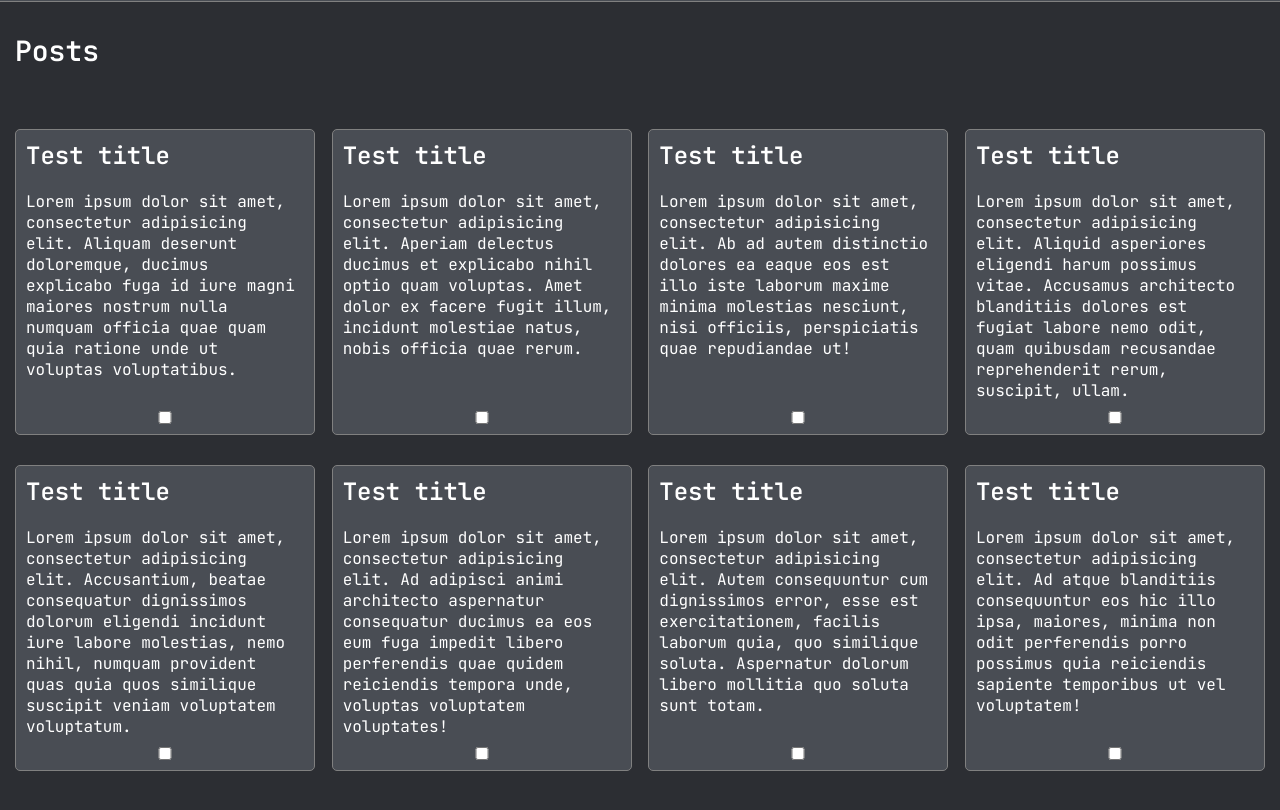
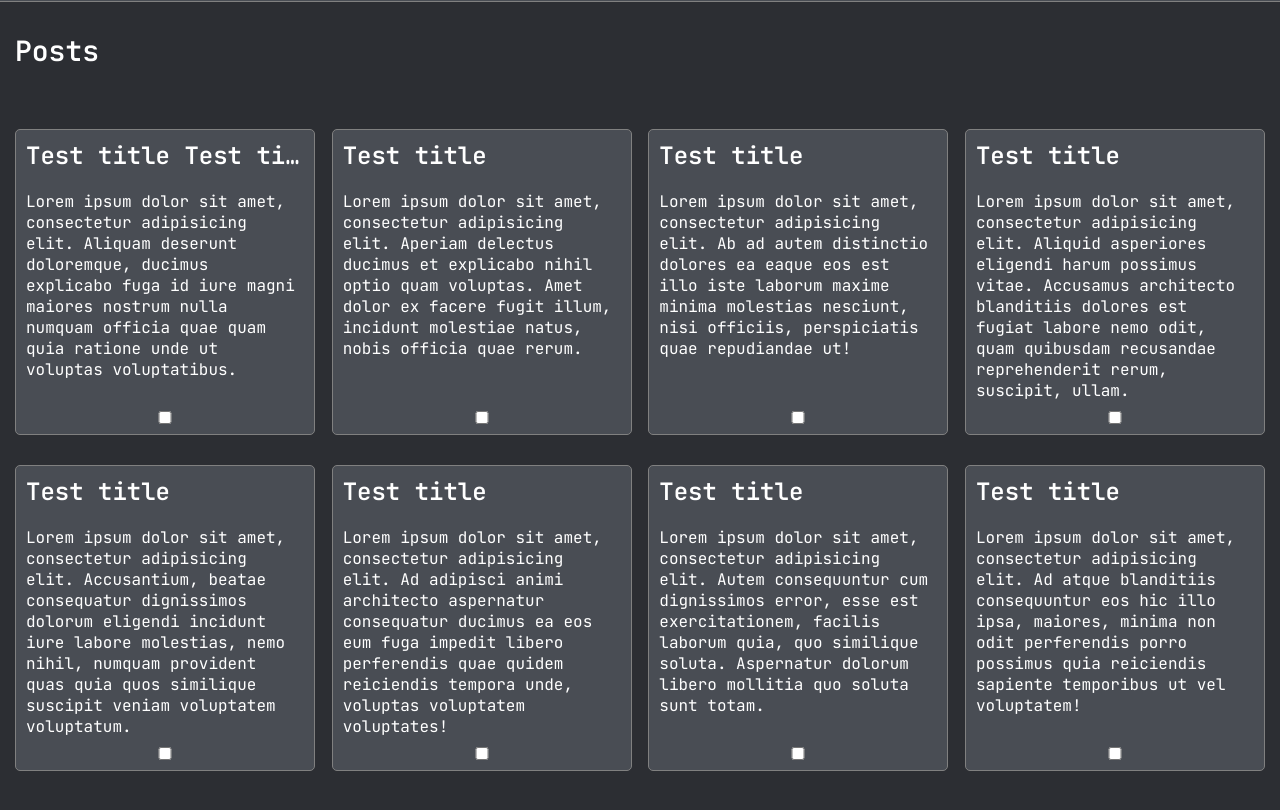
Before and after one commit to code0verdose/gate31_test_task, a plain HTML site: page index.html in a window 1280 px wide. Shown: the part 48-858 px from the top of the page. Drawn offline with Linux system fonts and the light colour scheme.

Commit message:
fix title overflow

```diff
--- a/index.html
+++ b/index.html
@@ -30,7 +30,7 @@
             <h1 class="hero__title title">Posts</h1>
             <div class="hero__posts posts">
                 <div class="posts_item item">
-                    <h2 class="item__title subtitle">Test title</h2>
+                    <h2 class="item__title subtitle">Test title Test title Test title Test title</h2>
                     <p class="item__text">Lorem ipsum dolor sit amet, consectetur adipisicing elit. Aliquam deserunt doloremque, ducimus explicabo fuga id iure magni maiores nostrum nulla numquam officia quae quam quia ratione unde ut voluptas voluptatibus.
                     </p>
                     <input type="checkbox" class="item__check">
--- a/src/style/item.css
+++ b/src/style/item.css
@@ -9,7 +9,9 @@
 }
 .item__title {
     margin-bottom: 20px;
+    overflow: hidden;
     text-overflow: ellipsis;
+    white-space: nowrap;
 }
 .item__text {
     font-size: 16px;
```
